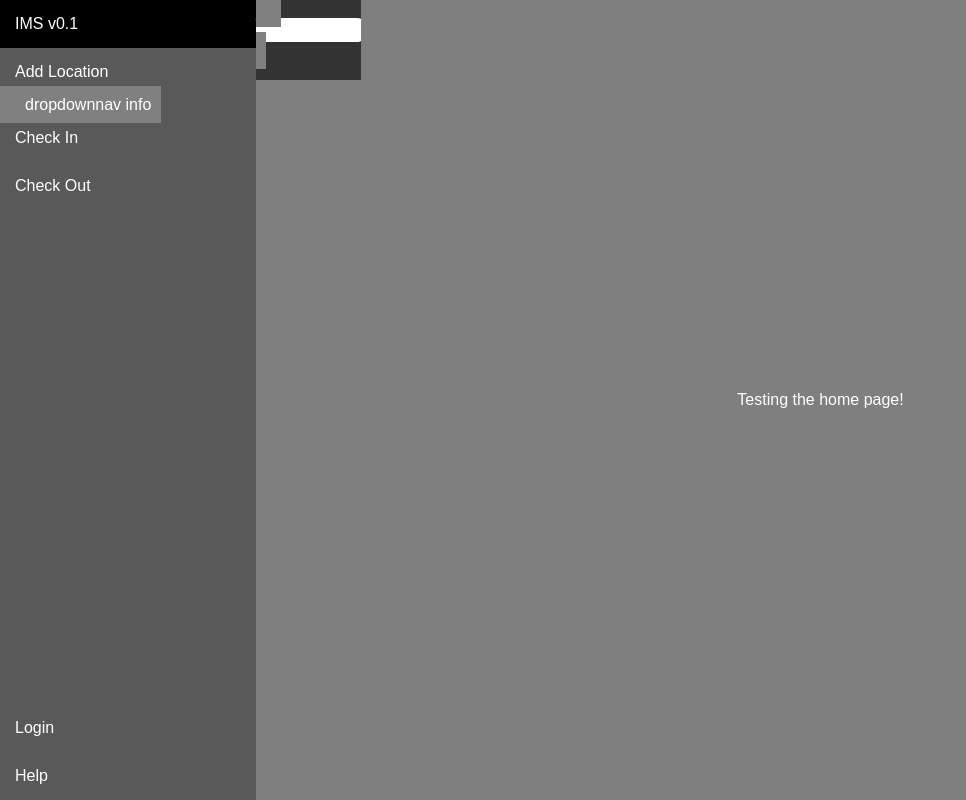
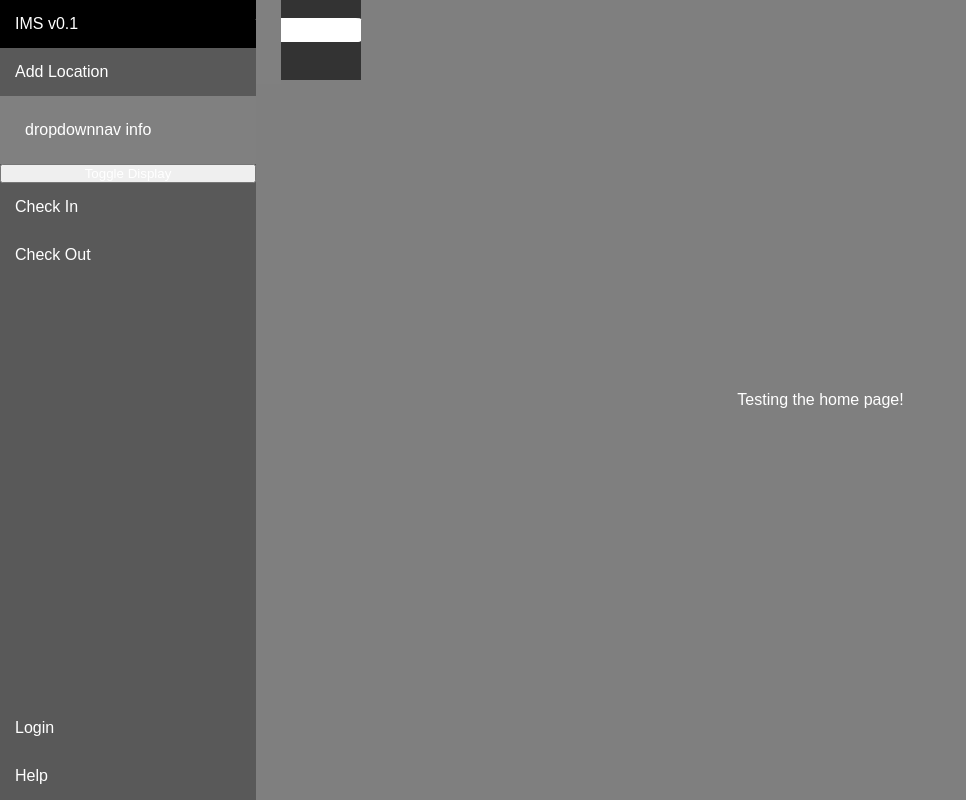
Before and after one commit to tbwilson89/IMS, a React (Create React App) app in the folder client/: page / in a window 1280 px wide. Both pictures are taken after a click on the element "Add Location". Shown: the whole page, without its empty margins (0-966 px from the left). Built offline with nearby package versions, Linux system fonts and the light colour scheme.

Commit message:
animation update

```diff
--- a/client/src/App.css
+++ b/client/src/App.css
@@ -78,30 +78,28 @@ input {
   white-space: nowrap;
 }
 .drop-down-nav {
-  width: inherit;
-  display: inline-block;
   background-color: grey;
   transform-origin: top;
   transition: 1s;
-  padding: 10px;
+  padding: 25px;
   padding-left: 25px;
 }
 .drop-down-nav.hide {
-  /*transform: scaleY(0);*/
-  /*display: none;*/
+  transform: scaleY(0);
+  height: 0;
+  padding-top: 0;
+  padding-bottom: 0;
   /*transition: 1s;*/
   overflow: hidden;
-  animation: 1s dropnavhide linear infinite;
+  /*animation: 1s dropnavhide linear infinite;*/
 }
 @keyframes dropnavhide {
   0% {
     transform: scaleY(1);
-    transform: translateX(0%);
   }
   100% {
     transform: scaleY(0);
     opacity: 0;
-    transform: translateX(80%);
   }
 }
 @@keyframes dropnavshow {
--- a/client/src/router.js
+++ b/client/src/router.js
@@ -17,9 +17,11 @@ export default class Redirects extends Component {
       checkindisplay: 'hide',
       checkoutdisplay: 'hide',
       lastclick: '',
-      navdropdown: ''
+      navdropdown: '',
+      testvar: 'show'
     }
     this.displaySection = this.displaySection.bind(this)
+    this.testclick = this.testclick.bind(this)
   }
 
   displaySection(btnClicked, curComp){
@@ -62,6 +64,17 @@ export default class Redirects extends Component {
     })
   }
 
+  hideSection(){
+
+  }
+
+  testclick(){
+    let testvar = this.state.testvar === 'hide' ? 'show' : 'hide'
+    this.setState({
+      testvar: testvar
+    })
+  }
+
   render(){
     return(
       <Router>
@@ -69,10 +82,9 @@ export default class Redirects extends Component {
           <div className='nav-container'>
             <div className='left-nav'>
               <Link to='/'><div className='link-btn current-page'>IMS v0.1</div></Link>
-              <div>
-                <div className='link-btn' onClick={() => this.displaySection('addlocation')}>Add Location</div>
-                <div className='drop-down-nav show'>dropdownnav info</div>
-              </div>
+              <div className='link-btn' onClick={() => this.displaySection('addlocation')}>Add Location</div>
+              <div className={'drop-down-nav ' + this.state.testvar} onClick={this.testclick}>dropdownnav info</div>
+              <button onClick={this.testclick}>Toggle Display</button>
               <div className='link-btn' onClick={() => this.displaySection('checkin', (<CheckInOut />))}>Check In</div>
               <div className='link-btn' onClick={() => this.displaySection('checkout', (<CheckInOut type='out'/>))}>Check Out</div>
             </div>
```
